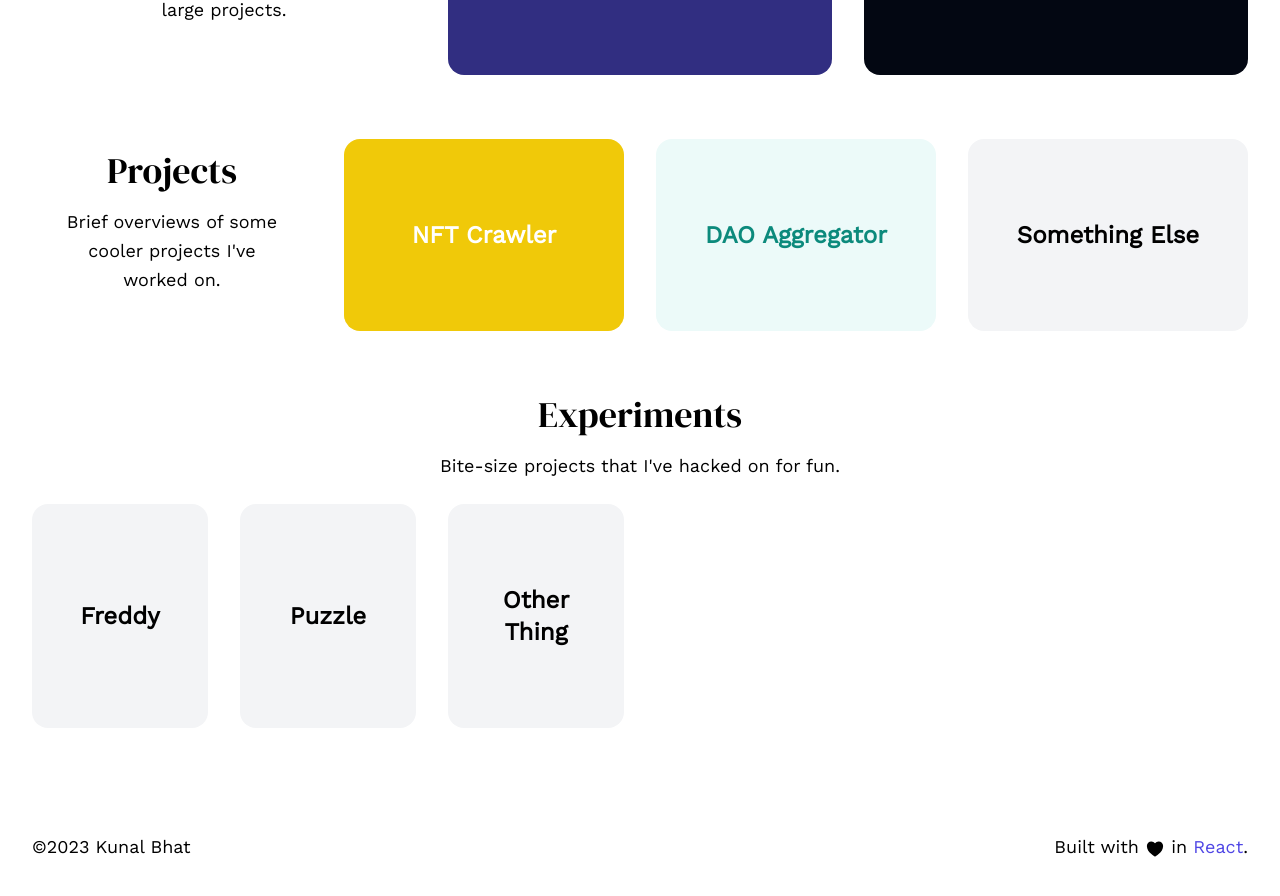
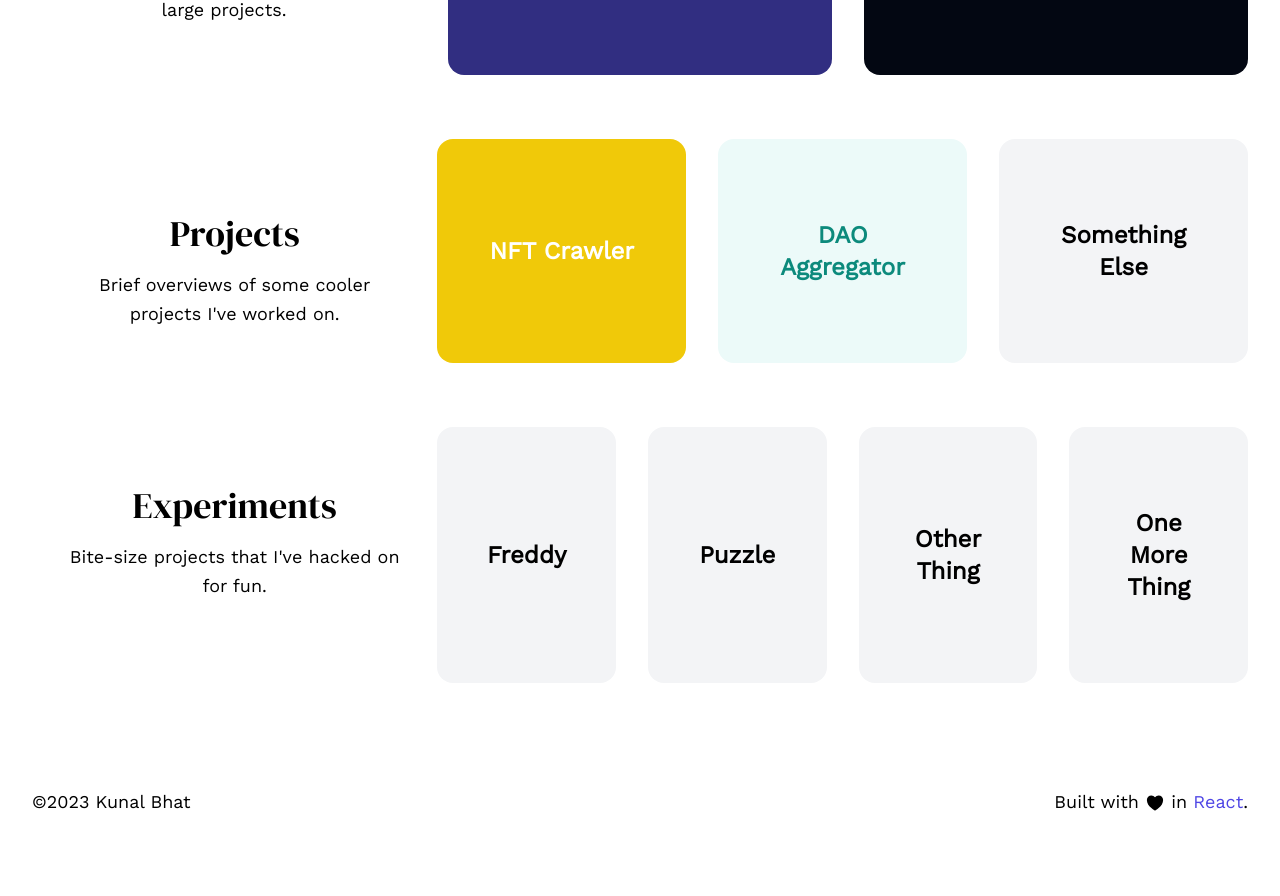
Before and after one commit to kunalbhat/portfolio-site, a React (Create React App) app: page / in a window 1280 px wide. Shown: the part 698-1594 px from the top of the page. Built offline with nearby package versions, Linux system fonts and the light colour scheme.

Commit message:
play with grid

```diff
--- a/package.json
+++ b/package.json
@@ -8,6 +8,7 @@
     "@testing-library/jest-dom": "^5.17.0",
     "@testing-library/react": "^13.4.0",
     "@testing-library/user-event": "^13.5.0",
+    "mixpanel-browser": "^2.47.0",
     "react": "^18.2.0",
     "react-dom": "^18.2.0",
     "react-router-dom": "^6.15.0",
--- a/src/pages/Home.js
+++ b/src/pages/Home.js
@@ -47,12 +47,12 @@ export function Home() {
         </div>
       </section>
 
-      <section>
-        <div className="md:grid md:grid-cols-2 lg:grid-cols-4 gap-8 mb-16">
-          <header className="section-header">
-            <h2>Projects</h2>
-            <p>Brief overviews of some cooler projects I've worked on.</p>
-          </header>
+      <section className="flex">
+        <header className="section-header w-1/3">
+          <h2>Projects</h2>
+          <p>Brief overviews of some cooler projects I've worked on.</p>
+        </header>
+        <article className="w-2/3 md:grid md:grid-cols-2 lg:grid-cols-3 gap-8 mb-16">
           <Link to="/case-studies/skyteller">
             <ArticleComponent theme="nftcrawler">
               <h3>NFT Crawler</h3>
@@ -66,15 +66,15 @@ export function Home() {
           <ArticleComponent theme="">
             <h3>Something Else</h3>
           </ArticleComponent>
-        </div>
+        </article>
       </section>
 
-      <section>
-        <header className="section-header">
+      <section className="flex">
+        <header className="section-header w-1/3">
           <h2>Experiments</h2>
           <p>Bite-size projects that I've hacked on for fun.</p>
         </header>
-        <div className="md:grid md:grid-cols-3 lg:grid-cols-6 gap-8">
+        <article className="w-2/3 md:grid md:grid-cols-2 lg:grid-cols-4 gap-8">
           <ArticleComponent theme="small-block">
             <h3>Freddy</h3>
           </ArticleComponent>
@@ -86,7 +86,11 @@ export function Home() {
           <ArticleComponent theme="small-block">
             <h3>Other Thing</h3>
           </ArticleComponent>
-        </div>
+
+          <ArticleComponent theme="small-block">
+            <h3>One More Thing</h3>
+          </ArticleComponent>
+        </article>
       </section>
     </>
   );
```
Also changed, not shown: 1 other file (tests, documents, lock files or other folders).
